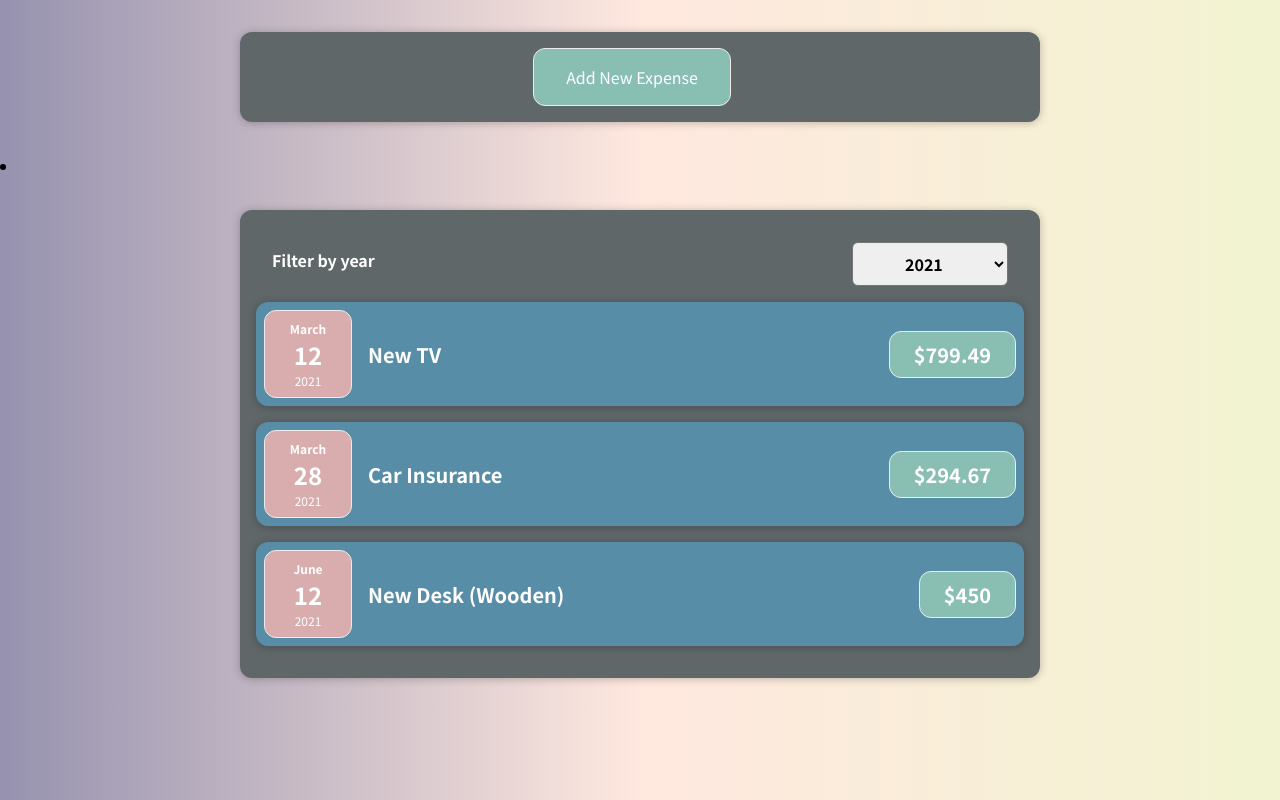
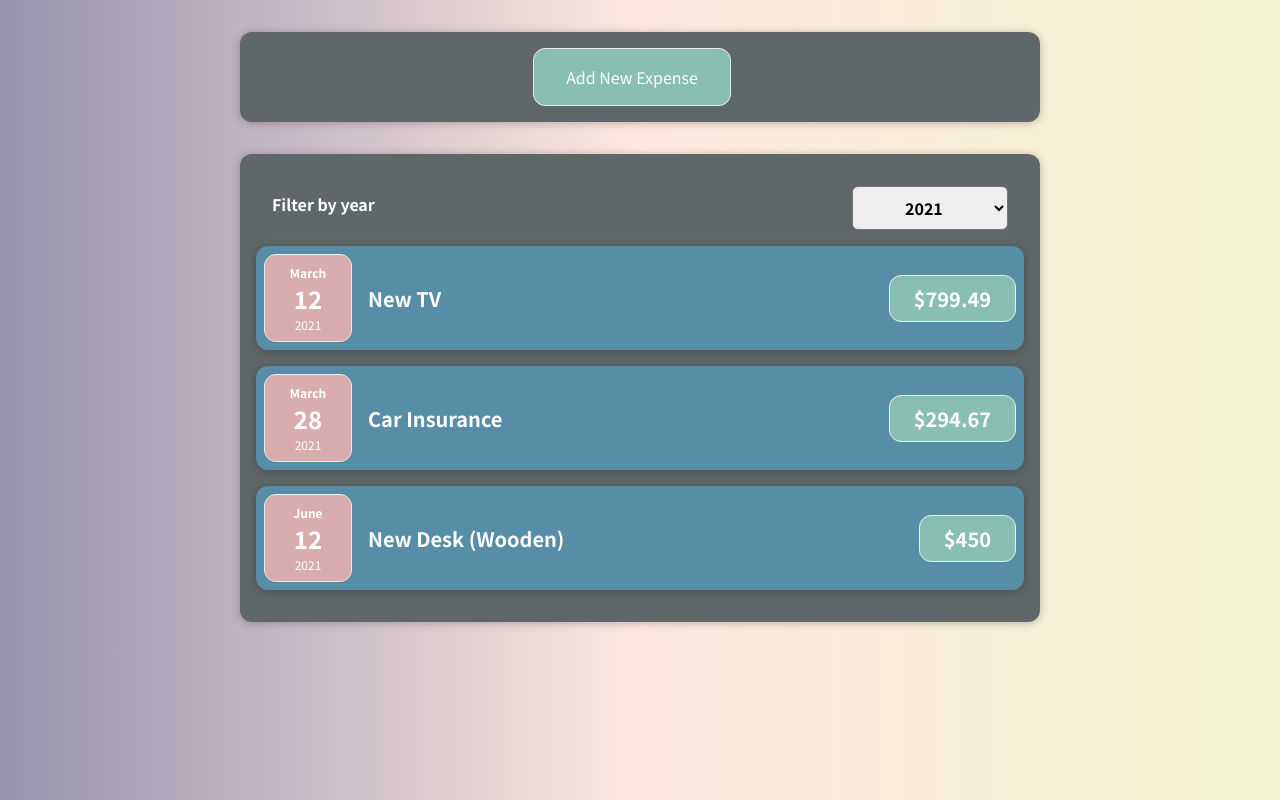
Before and after one commit to alanbedoya/expensesApp, a React (Create React App) app: page / in a window 1280 px wide. Built offline with nearby package versions, Linux system fonts and the light colour scheme; the HTML template or start-up script is replaced by a standard one.

Commit message:
Removed li style type.

```diff
--- a/src/components/Expenses/Expenses.css
+++ b/src/components/Expenses/Expenses.css
@@ -1,3 +1,7 @@
+li {
+  list-style-type: none;
+}
+
 .expenses {
   padding: 1rem;
   background-color: #5f6769;
```
